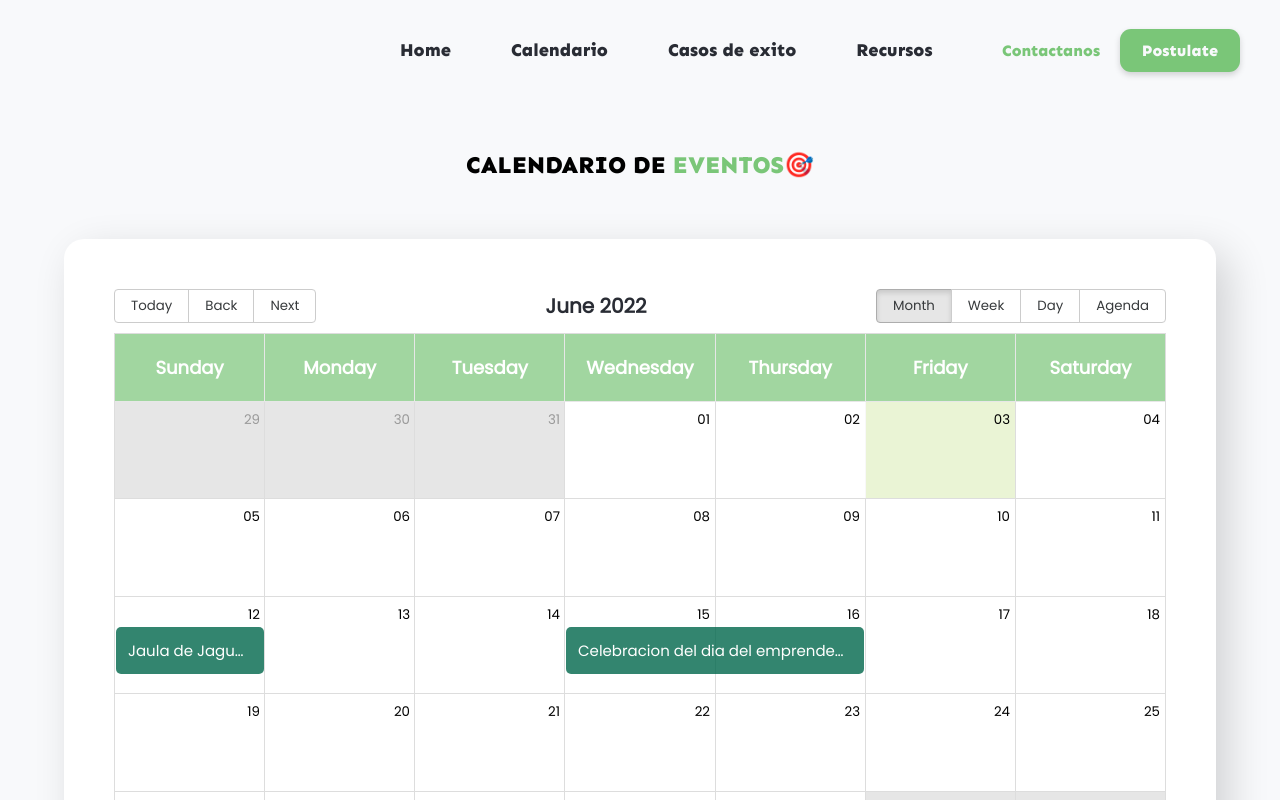
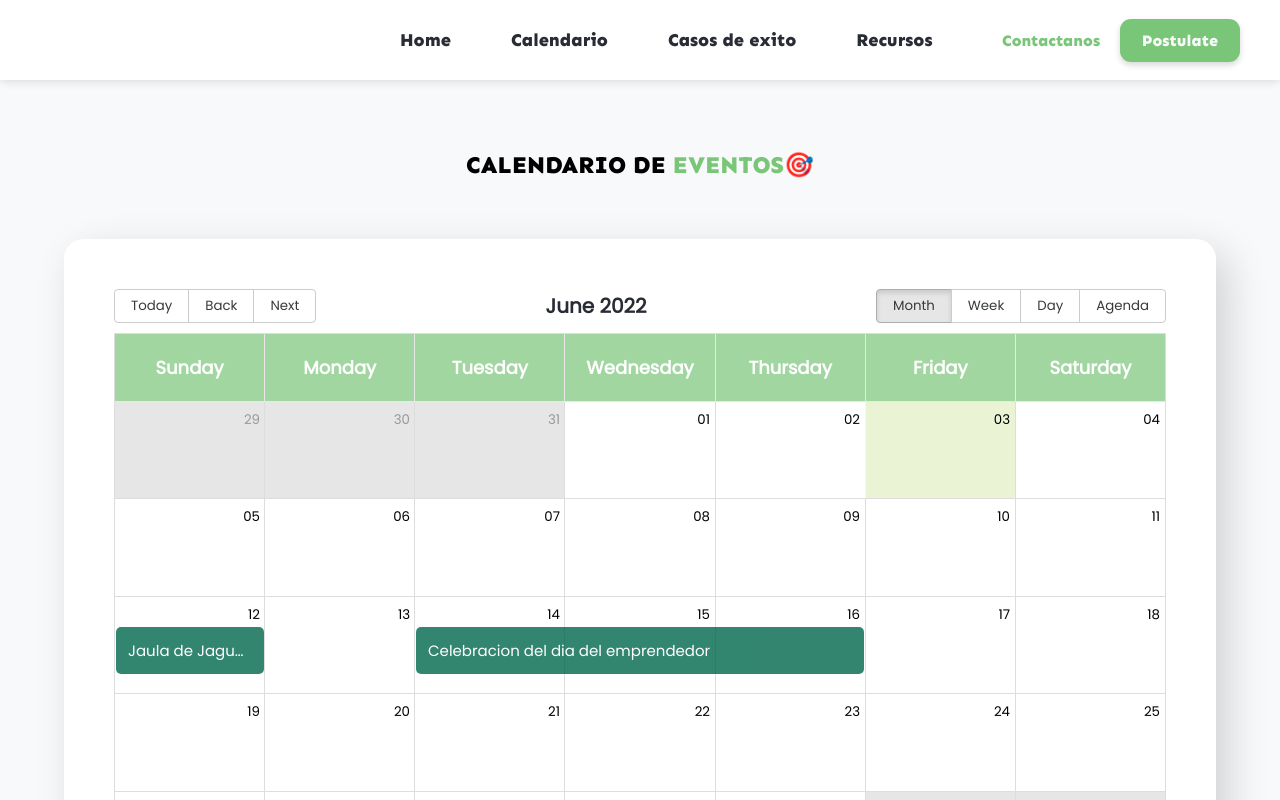
Before and after one commit to MGeovany/cei-web-portal, a React (Create React App) app: page /calendario in a window 1280 px wide. Shown: the top 800 px of the page. Built offline with nearby package versions, Linux system fonts and the light colour scheme.

Commit message:
🗓️ Calendario componetizado

```diff
--- a/src/App.js
+++ b/src/App.js
@@ -10,7 +10,7 @@ import './App.css'
 
 import { Navbar } from './componentes/Navbar'
 import { LandingPage } from './pages/LandingPage'
-import { Calendario } from './pages/Calendario'
+import { CalendarioPage } from './pages/CalendarioPage'
 import { Casos } from './pages/Casos'
 import { Recursos } from './pages/Recursos'
 import { Footer } from './componentes/Footer'
@@ -22,7 +22,7 @@ function App () {
         <Navbar />
         <Routes>
           <Route path="/" element={<LandingPage/>} />
-          <Route path="/calendario" element={<Calendario/>} />
+          <Route path="/calendario" element={<CalendarioPage/>} />
           <Route path="/casos-de-exito" element={<Casos/>} />
           <Route path="/recursos" element={<Recursos/>} />
         </Routes>
--- /dev/null
+++ b/src/componentes/Calendario.js
@@ -0,0 +1,41 @@
+import React from 'react'
+import PropTypes from 'prop-types'
+
+import { Calendar, dateFnsLocalizer } from 'react-big-calendar'
+import format from 'date-fns/format'
+import parse from 'date-fns/parse'
+import startOfWeek from 'date-fns/startOfWeek'
+import getDay from 'date-fns/getDay'
+import 'react-big-calendar/lib/css/react-big-calendar.css'
+
+const locales = {
+  'en-US': require('date-fns/locale/en-US')
+}
+
+const localizer = dateFnsLocalizer({
+  format,
+  parse,
+  startOfWeek,
+  getDay,
+  locales
+})
+
+export const Calendario = (props) => {
+  return (
+    <div>
+       <div className='calendario-container flex'>
+        <Calendar
+          localizer={localizer}
+          events={props.events}
+          startAccessor="start"
+          endAccessor="end"
+          style={{ height: '600px', margin: '50px', width: '100%' }}
+        />
+      </div>
+    </div>
+  )
+}
+
+Calendario.propTypes = {
+  events: PropTypes.array.isRequired
+}
--- a/src/pages/Calendario.js
+++ /dev/null
@@ -1,65 +0,0 @@
-import React from 'react'
-import '../styles/Calendario.css'
-
-import { Calendar, dateFnsLocalizer } from 'react-big-calendar'
-import format from 'date-fns/format'
-import parse from 'date-fns/parse'
-import startOfWeek from 'date-fns/startOfWeek'
-import getDay from 'date-fns/getDay'
-import 'react-big-calendar/lib/css/react-big-calendar.css'
-
-const locales = {
-  'en-US': require('date-fns/locale/en-US')
-}
-
-const localizer = dateFnsLocalizer({
-  format,
-  parse,
-  startOfWeek,
-  getDay,
-  locales
-})
-
-const events = [
-  {
-    title: 'Jaula de Jaguares',
-    allDay: true,
-    start: new Date(2022, 5, 12),
-    end: new Date(2022, 5, 12)
-  },
-  {
-    title: 'Webinar de Emprendimiento',
-    allDay: true,
-    start: new Date(2022, 6, 2),
-    end: new Date(2022, 6, 2)
-  },
-  {
-    title: 'Celebracion del dia del emprendedor',
-    allDay: true,
-    start: new Date(2022, 5, 15),
-    end: new Date(2022, 5, 17)
-  },
-  {
-    title: 'Feriado Nacional',
-    allDay: true,
-    start: new Date(2022, 5, 23),
-    end: new Date(2022, 0, 2)
-  }
-]
-
-export const Calendario = () => {
-  return (
-    <div className="calendario">
-      <div className="section-title calendario-title">CALENDARIO DE <span style={{ color: '#7ac678' }}> EVENTOS🎯</span></div>
-      <div className='calendario-container flex'>
-        <Calendar
-          localizer={localizer}
-          events={events}
-          startAccessor="start"
-          endAccessor="end"
-          style={{ height: '600px', margin: '50px', width: '100%' }}
-        />
-      </div>
-    </div>
-  )
-}
--- /dev/null
+++ b/src/pages/CalendarioPage.js
@@ -0,0 +1,41 @@
+import React from 'react'
+import { Calendario } from '../componentes/Calendario'
+import '../styles/Calendario.css'
+
+// static data, this will be loaded from a server in production.
+
+const events = [
+  {
+    title: 'Jaula de Jaguares',
+    allDay: true,
+    start: new Date(2022, 5, 12),
+    end: new Date(2022, 5, 12)
+  },
+  {
+    title: 'Webinar de Emprendimiento',
+    allDay: true,
+    start: new Date(2022, 6, 2),
+    end: new Date(2022, 6, 2)
+  },
+  {
+    title: 'Celebracion del dia del emprendedor',
+    allDay: false,
+    start: new Date(2022, 5, 14),
+    end: new Date(2022, 5, 17)
+  },
+  {
+    title: 'Feriado Nacional',
+    allDay: true,
+    start: new Date(2022, 5, 23),
+    end: new Date(2022, 0, 2)
+  }
+]
+
+export const CalendarioPage = () => {
+  return (
+    <div className="calendario">
+      <div className="section-title calendario-title">CALENDARIO DE <span style={{ color: '#7ac678' }}> EVENTOS🎯</span></div>
+      <Calendario events={events}/>
+    </div>
+  )
+}
--- a/src/styles/Navbar.css
+++ b/src/styles/Navbar.css
@@ -1,6 +1,6 @@
 .navbar {
   font-family: var(--sen-bold);
-  height: 100px;
+  height: 80px;
   width: 100%;
 
   display: flex;
@@ -8,10 +8,11 @@
   justify-content: space-between;
   align-items: center;
 
-  background-color: transparent;
+  background-color: white;
+  box-shadow: #00000029 0px 0px 10px;
 
   position: fixed;
-  z-index: 1;
+  z-index: 100;
 }
 
 .navbar-links {
```
